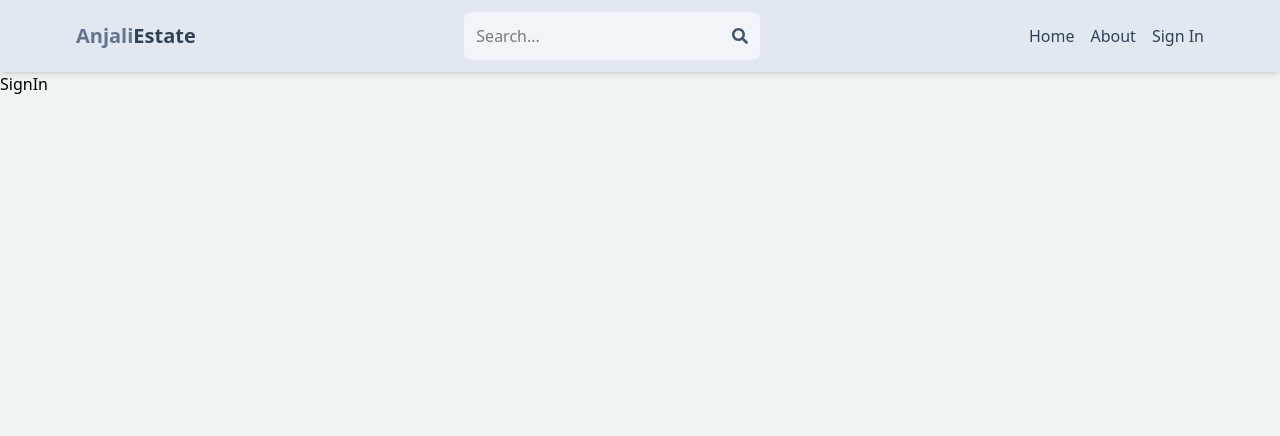
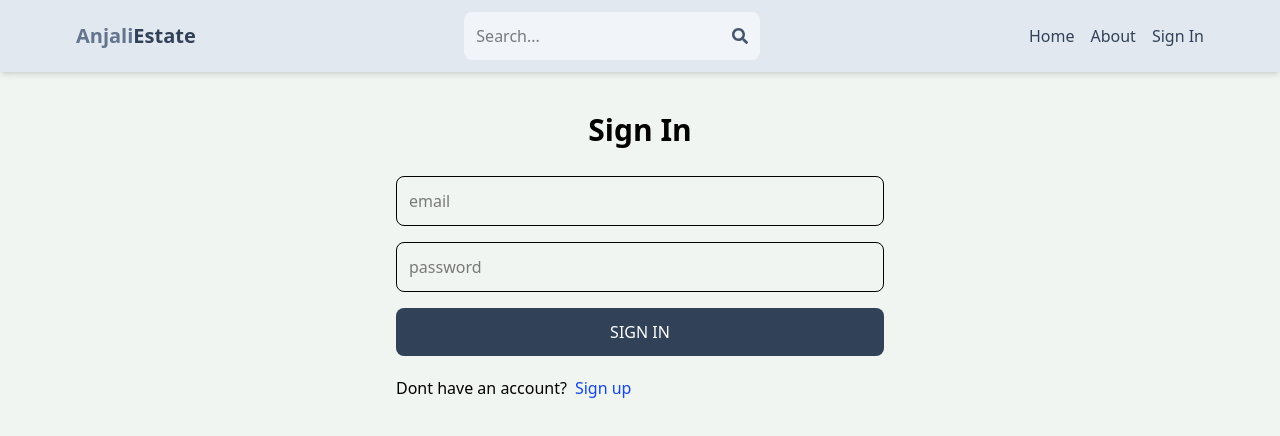
Before and after one commit to anjali-gupta8/real-estate, a React (Vite) app in the folder client/: page /sign-in in a window 1280 px wide. Shown: the top 436 px of the page. Built offline with nearby package versions, Linux system fonts and the light colour scheme.

Commit message:
complete sign in page functionality

```diff
--- a/client/src/pages/SignIn.jsx
+++ b/client/src/pages/SignIn.jsx
@@ -1,7 +1,58 @@
-import React from 'react'
+import { useState } from 'react';
+import { Link, useNavigate } from 'react-router-dom'
 
 export default function SignIn() {
+  const [formData, setFormData]=useState({});
+  const [error, setError]=useState(null);
+  const [loading, setLoading]=useState(false);
+  const navigate=useNavigate();
+  const handleChange=(e)=>{
+    setFormData({
+      ...formData,
+      [e.target.id]: e.target.value
+    })
+  }
+  const handleSubmit=async (e)=>{
+    e.preventDefault();
+    try{
+      setLoading(true);
+      const res=await fetch('/api/auth/signin', {
+        method: 'POST',
+        headers: {
+          'Content-Type': 'application/json'
+        },
+        body: JSON.stringify(formData)
+      })
+      const data=await res.json();
+      console.log(data);
+      if(data.success===false){
+        setLoading(false);
+        setError(data.message);
+        return;
+      }
+      setLoading(false);
+      setError(null);
+      navigate('/');
+    }catch(error){
+      setLoading(false);
+      setError(error.message);
+    }
+  }
   return (
-    <div>SignIn</div>
+    <div className='p-3 max-w-lg mx-auto'>
+      <h1 className='text-3xl text-center font-semibold my-7'>Sign In</h1>
+      <form onSubmit={handleSubmit} className='flex flex-col gap-4'>
+        <input type='email' placeholder='email' className='border p-3 rounded-lg' id='email' onChange={handleChange} />
+        <input type='password' placeholder='password' className='border p-3 rounded-lg' id='password' onChange={handleChange} />
+        <button disabled={loading} className='bg-slate-700 text-white p-3 rounded-lg uppercase hover:opacity-95 disabled:opacity-80'>{loading? 'loading...' : 'sign in'}</button>
+      </form>
+      <div className='flex gap-2 mt-5'>
+        <p>Dont have an account?</p>
+        <Link to={"/sign-up"}>
+          <span className='text-blue-700'>Sign up</span>
+        </Link>
+      </div>
+      {error && <p className='text-red-500 mt-5'>{error}</p>}
+    </div>
   )
 }
--- a/client/src/pages/SignUp.jsx
+++ b/client/src/pages/SignUp.jsx
@@ -24,6 +24,7 @@
         body: JSON.stringify(formData)
       })
       const data=await res.json();
+      console.log(data);
       if(data.success===false){
         setLoading(false);
         setError(data.message);
```
